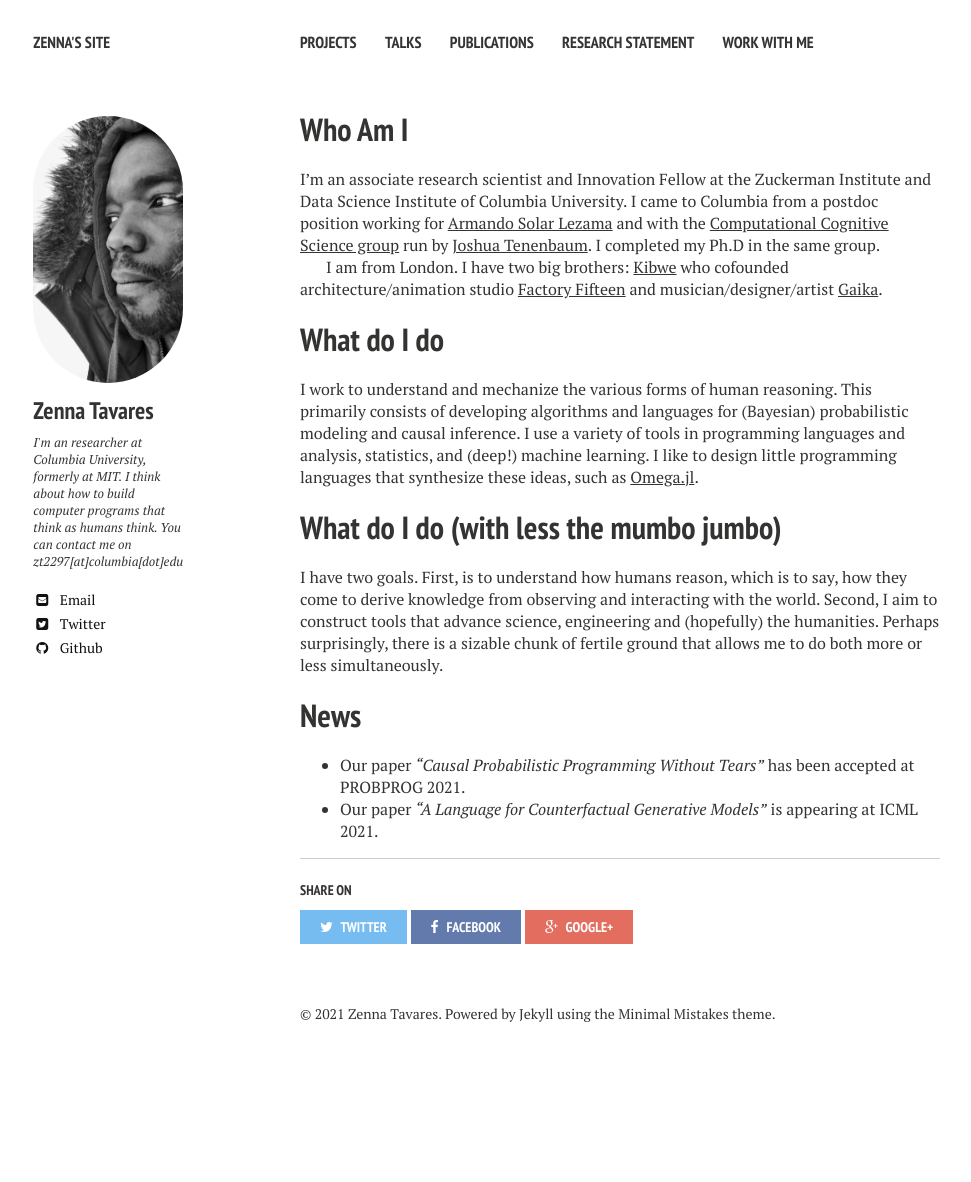
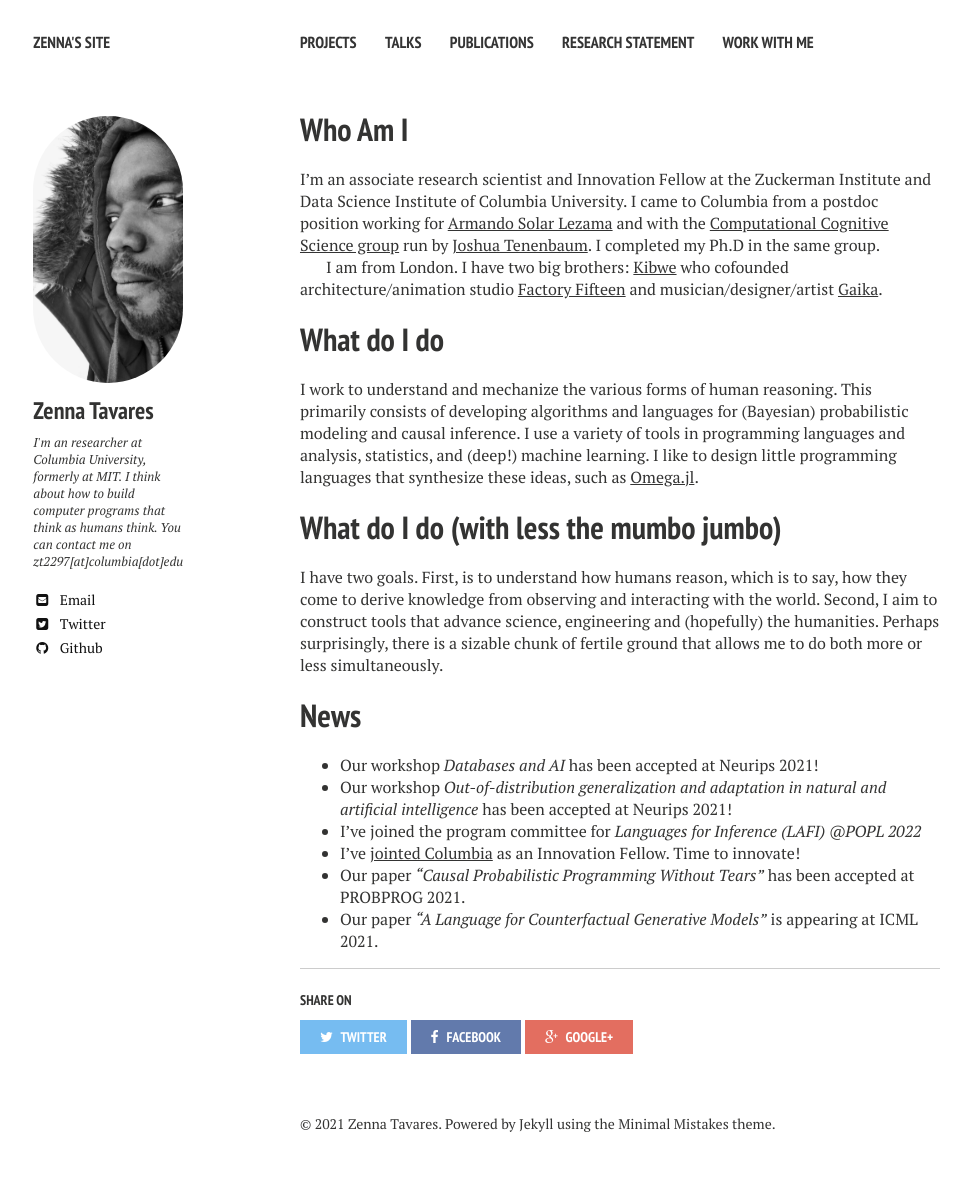
Before and after one commit to zenna/zenna.github.io, a Jekyll site: the page built from index.md, in a window 1280 px wide. Shown: the whole page, without its empty margins (20-991 px from the left). Built offline with Jekyll 4.4.1, drawn with Linux system fonts in a browser that asks for light colours; nearby versions of some CDN libraries; before the commit the page ends 1072 px from its top, so only the background shows below that.

Commit message:
updatae news

```diff
--- a/index.md
+++ b/index.md
@@ -18,5 +18,9 @@ I have two goals. First, is to understand how humans reason, which is to say, ho
 
 # News
 
+- Our workshop *[Databases and AI](https://dbai-workshop.github.io)* has been accepted at Neurips 2021!
+- Our workshop *Out-of-distribution generalization and adaptation in natural and artificial intelligence* has been accepted at Neurips 2021!
+- I've joined the program committee for *Languages for Inference (LAFI) @POPL 2022*
+- I've [jointed Columbia](https://zuckermaninstitute.columbia.edu/innovation-scholar-zenna-tavares-wants-give-machines-common-sense) as an Innovation Fellow. Time to innovate!
 - Our paper *"Causal Probabilistic Programming Without Tears"* has been accepted at PROBPROG 2021.
 - Our paper *"A Language for Counterfactual Generative Models"* is appearing at ICML 2021.
```
